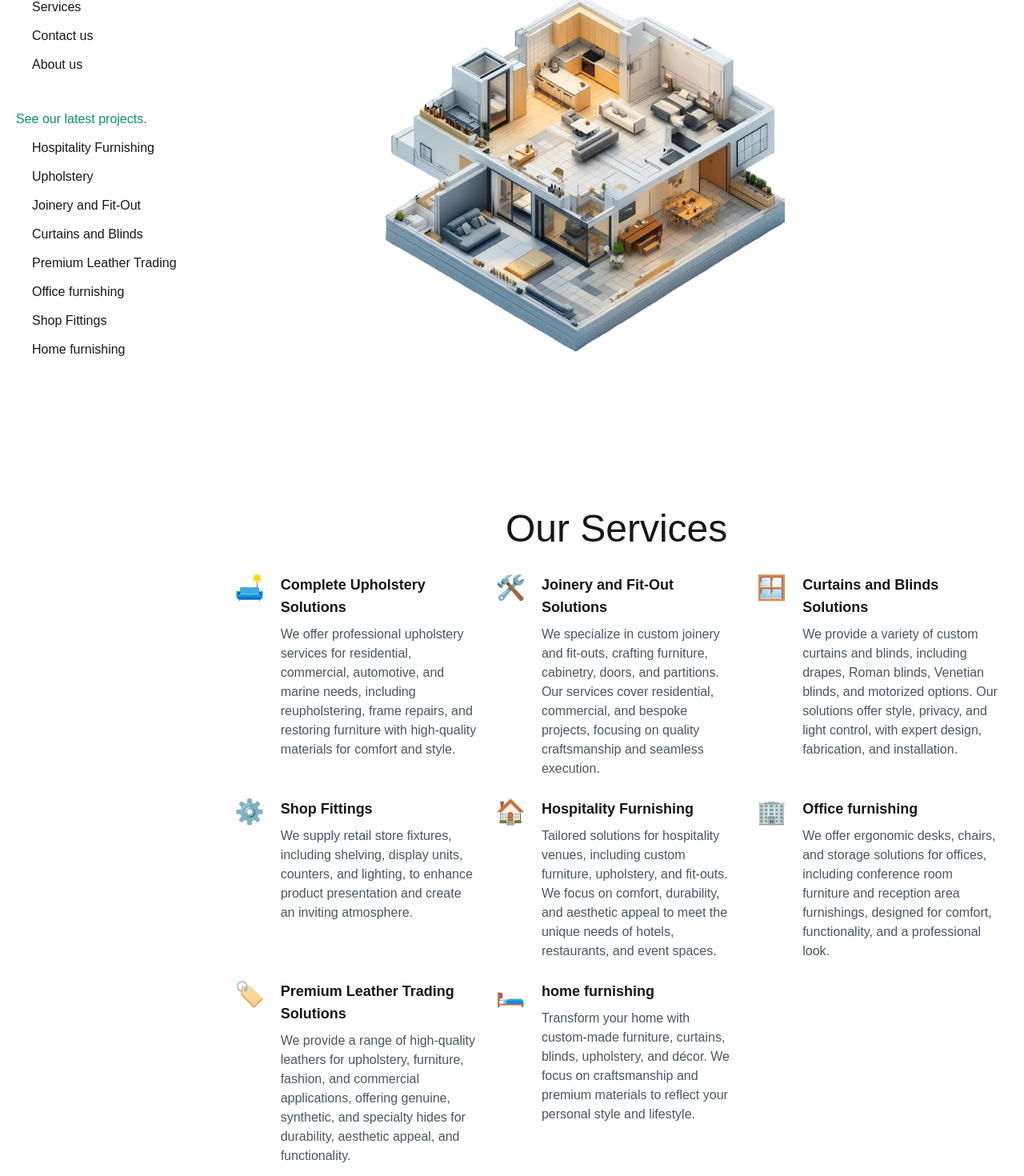
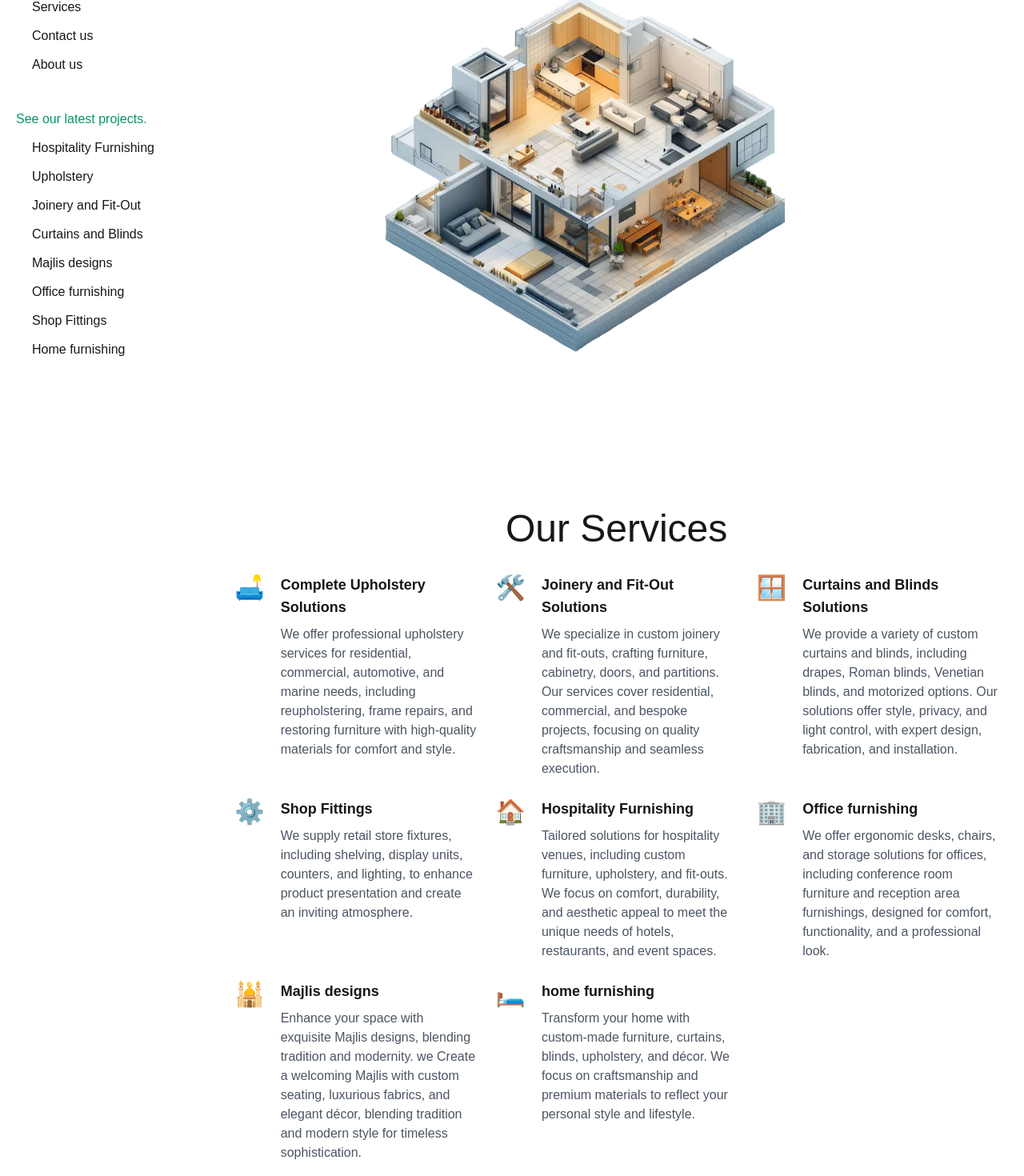
Before and after one commit to iyastk/comfort, a Next.js app: page /services in a window 1280 px wide. Shown: the part 243-1713 px from the top of the page at 80% size. Built offline with nearby package versions, Linux system fonts and the light colour scheme.

Commit message:
changed videos

```diff
--- a/components/Navigation/serviceNavigation.tsx
+++ b/components/Navigation/serviceNavigation.tsx
@@ -1,25 +1,32 @@
 // components/Navigation/serviceNavigation.tsx
-import React from 'react';
+import React from "react";
 import { useServiceContext } from "@/store/serviceContext";
 
 interface Service {
   id: number;
   name: string;
-  slug: 'hospitalityFurnishing' | 'upholstery' | 'joineryAndFitOut' | 'curtainsAndBlinds' | 'premiumLeatherTrading' | 'officeFurnishing' | 'shopFittings' | 'homeFurnishing'; // Strict slug types
+  slug:
+    | "hospitalityFurnishing"
+    | "upholstery"
+    | "joineryAndFitOut"
+    | "curtainsAndBlinds"
+    | "MajlisDesigns"
+    | "officeFurnishing"
+    | "shopFittings"
+    | "homeFurnishing"; // Strict slug types
 }
-
 
 const ServiceNavigation = () => {
   const { handleClick } = useServiceContext();
   const services: Service[] = [
-    { id: 1, name: 'Hospitality Furnishing', slug: 'hospitalityFurnishing' },
-    { id: 2, name: 'Upholstery', slug: 'upholstery' },
-    { id: 3, name: 'Joinery and Fit-Out', slug: 'joineryAndFitOut' },
-    { id: 4, name: 'Curtains and Blinds', slug: 'curtainsAndBlinds' },
-    { id: 5, name: 'Premium Leather Trading', slug: 'premiumLeatherTrading' },
-    { id: 6, name: 'Office furnishing', slug: 'officeFurnishing' },
-    { id: 7, name: 'Shop Fittings', slug: 'shopFittings' },
-    { id: 8, name: 'Home furnishing', slug: 'homeFurnishing' }
+    { id: 1, name: "Hospitality Furnishing", slug: "hospitalityFurnishing" },
+    { id: 2, name: "Upholstery", slug: "upholstery" },
+    { id: 3, name: "Joinery and Fit-Out", slug: "joineryAndFitOut" },
+    { id: 4, name: "Curtains and Blinds", slug: "curtainsAndBlinds" },
+    { id: 5, name: "Majlis designs", slug: "MajlisDesigns" },
+    { id: 6, name: "Office furnishing", slug: "officeFurnishing" },
+    { id: 7, name: "Shop Fittings", slug: "shopFittings" },
+    { id: 8, name: "Home furnishing", slug: "homeFurnishing" },
   ];
 
   return (
--- a/components/services.tsx
+++ b/components/services.tsx
@@ -28,10 +28,10 @@ const features2 = [
   },
 
   {
-    title: "Curtains and Blinds Solutions",
-    icon: "🪟",
+    title: "Majlis designs",
+    icon: "🕌",
     description:
-      "We provide a variety of custom curtains and blinds, including drapes, Roman blinds, Venetian blinds, and motorized options. Our solutions offer style, privacy, and light control, with expert design, fabrication, and installation.",
+      "Enhance your space with exquisite Majlis designs, blending tradition and modernity. we Create a welcoming Majlis with custom seating, luxurious fabrics, and elegant décor, blending tradition and modern style for timeless sophistication.",
   },
 ];
 
--- a/pages/index.tsx
+++ b/pages/index.tsx
@@ -48,23 +48,23 @@ export default function Home() {
         </header>
 
         {/* Main Content */}
-        <main className=" flex flex-col sm:flex   sm:justify-center sm:p-8 sm:relative">
+        <main className="flex flex-col sm:flex sm:flex-row  sm:justify-around sm:p-8 sm:relative">
           <div className="  sm:h-screen mt-4 ">
             {/* Video Component */}
             <video
-              src="/images/video_7.mp4"
+              src="/images/video_4.mp4"
               autoPlay
               loop
               muted
-              className=" w-full h-5/6	 object-cover"
+              className="  h-5/6	 object-contain"
             />
           </div>
           <div
-            className="hidden  sm:block sm:absolute sm:top-12 sm:right-0 sm:mr-8 sm:w-3/5    sm:bg-black sm:opacity-50  "
+            className="hidden  sm:block sm:absolute sm:top-12 sm:left-96 sm:ml-11		 sm:mr-8 sm:w-[38%]		  sm:z-0   sm:bg-black sm:opacity-50  "
             style={isAboveSm ? { height: "75%" } : { height: "0" }}
           ></div>
 
-          <div className="flex p-6 flex-col justify-center text-center sm:absolute sm:top-40 sm:right-60  sm:p-2 sm:flex sm:flex-col sm:justify-center sm:text-center md:text-left md:flex md:flex-col md:justify-center md:items-center">
+          <div className="flex p-6 flex-col justify-center text-center z-40">
             <div className=" flex justify-center  sm:mb-4">
               <Image src={pillow1} width={100} alt="pillow1" className="" />
               <Image src={pillow2} width={100} alt="pillow2" />
@@ -85,6 +85,16 @@ export default function Home() {
               </div>
             </Link>
           </div>
+          <div className=" hidden sm:block sm:h-screen mt-4 ">
+            {/* Video Component */}
+            <video
+              src="/images/video_7.mp4"
+              autoPlay
+              loop
+              muted
+              className=" w-full h-5/6	 object-contain"
+            />
+          </div>
         </main>
         <Services></Services>
         <Portfolio></Portfolio>
--- a/store/serviceContext.tsx
+++ b/store/serviceContext.tsx
@@ -177,11 +177,11 @@ const serviceData = [
       "We offer ergonomic desks, chairs, and storage solutions for offices, including conference room furniture and reception area furnishings, designed for comfort, functionality, and a professional look.",
   },
   {
-    title: "Premium Leather Trading Solutions",
+    title: "Majlis designs",
     slug: "premiumLeatherTrading",
-    icon: "🏷️",
+    icon: "🕌",
     description:
-      "We provide a range of high-quality leathers for upholstery, furniture, fashion, and commercial applications, offering genuine, synthetic, and specialty hides for durability, aesthetic appeal, and functionality.",
+      "Enhance your space with exquisite Majlis designs, blending tradition and modernity. we Create a welcoming Majlis with custom seating, luxurious fabrics, and elegant décor, blending tradition and modern style for timeless sophistication.",
   },
   {
     title: "home furnishing",
--- a/tailwind.config.ts
+++ b/tailwind.config.ts
@@ -16,6 +16,9 @@ module.exports = {
       animation: {
         rotate360: "rotate360 1s linear infinite",
       },
+      // width:{
+
+      // },
       keyframes: {
         rotate360: {
           "0%": { transform: "rotate(0deg)" },
```
